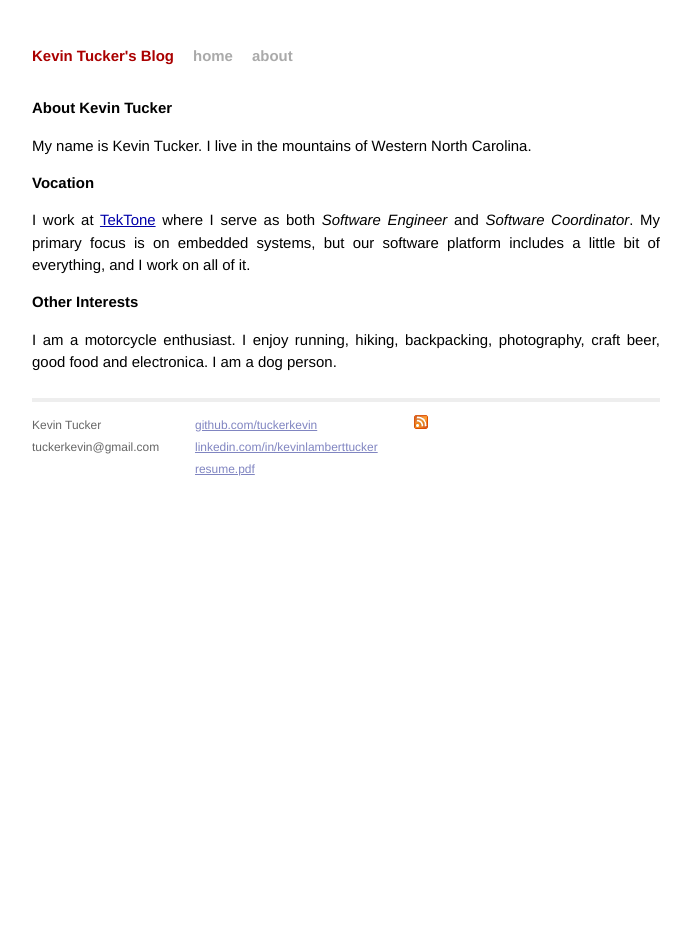
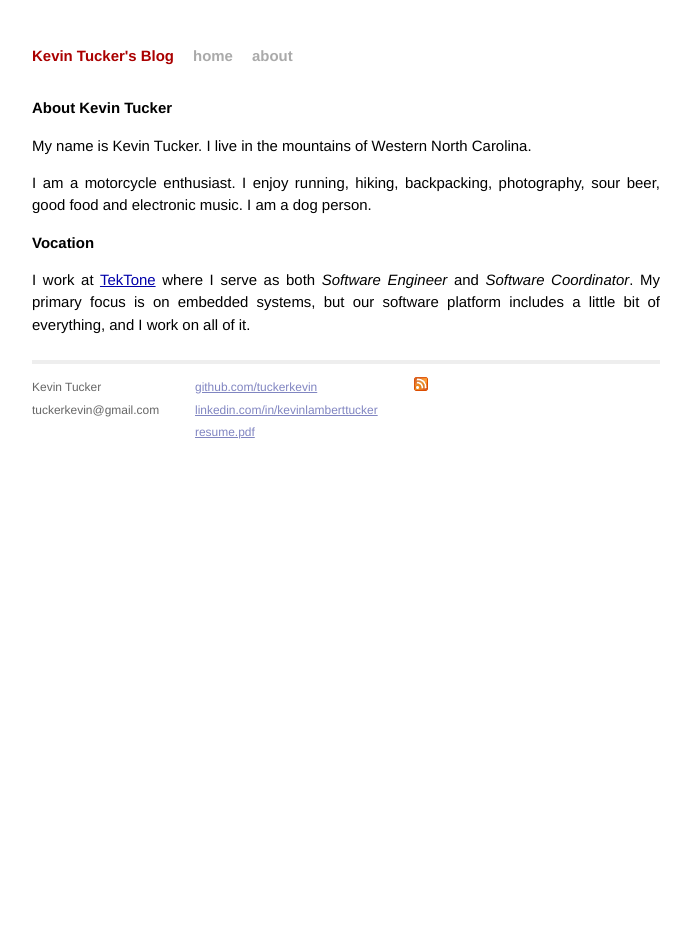
Before and after one commit to tuckerkevin/tuckerkevin.github.io, a Jekyll site: the page built from about.html, in a window 1280 px wide. Shown: the whole page, without its empty margins (294-985 px from the left). Built offline with Jekyll 4.4.1, drawn with Linux system fonts in a browser that asks for light colours; Markdown is read by kramdown in place of the engine named in the settings.

Commit message:
Minor changes to about page.

```diff
--- a/about.html
+++ b/about.html
@@ -8,11 +8,9 @@ title: About Kevin Tucker
 
   <p>My name is Kevin Tucker. I live in the mountains of Western North Carolina.</p>
 
+  <p>I am a motorcycle enthusiast. I enjoy running, hiking, backpacking, photography, sour beer, good food and electronic music. I am a dog person.</p>
+
   <h2>Vocation</h2>
 
   <p>I work at <a href="http://tektone.com">TekTone</a> where I serve as both <em>Software Engineer</em> and <em>Software Coordinator</em>. My primary focus is on embedded systems, but our software platform includes a little bit of everything, and I work on all of it.</p>
-
-  <h2>Other Interests</h2>
-
-  <p>I am a motorcycle enthusiast. I enjoy running, hiking, backpacking, photography, craft beer, good food and electronica. I am a dog person.</p>
 </div>
```
